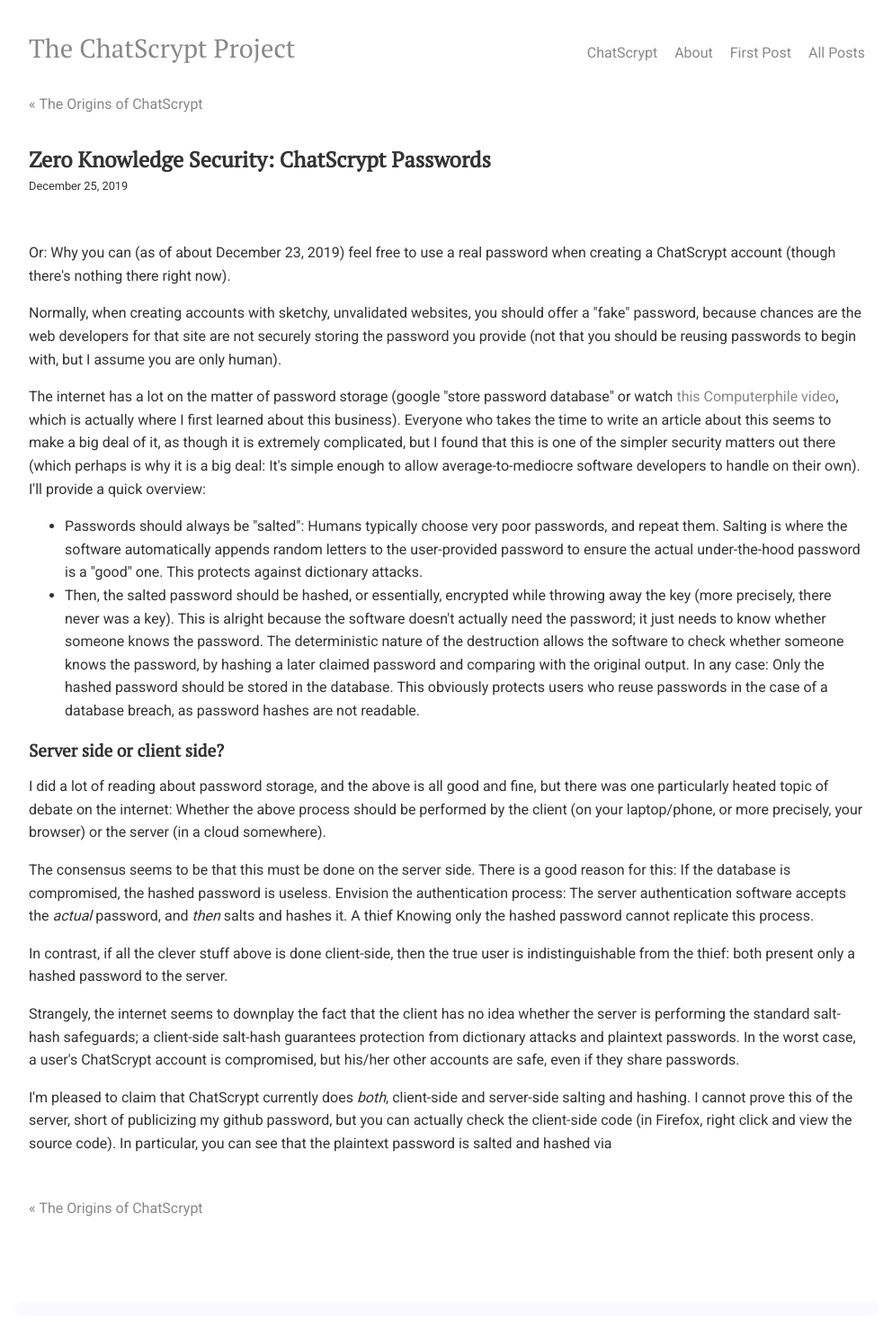
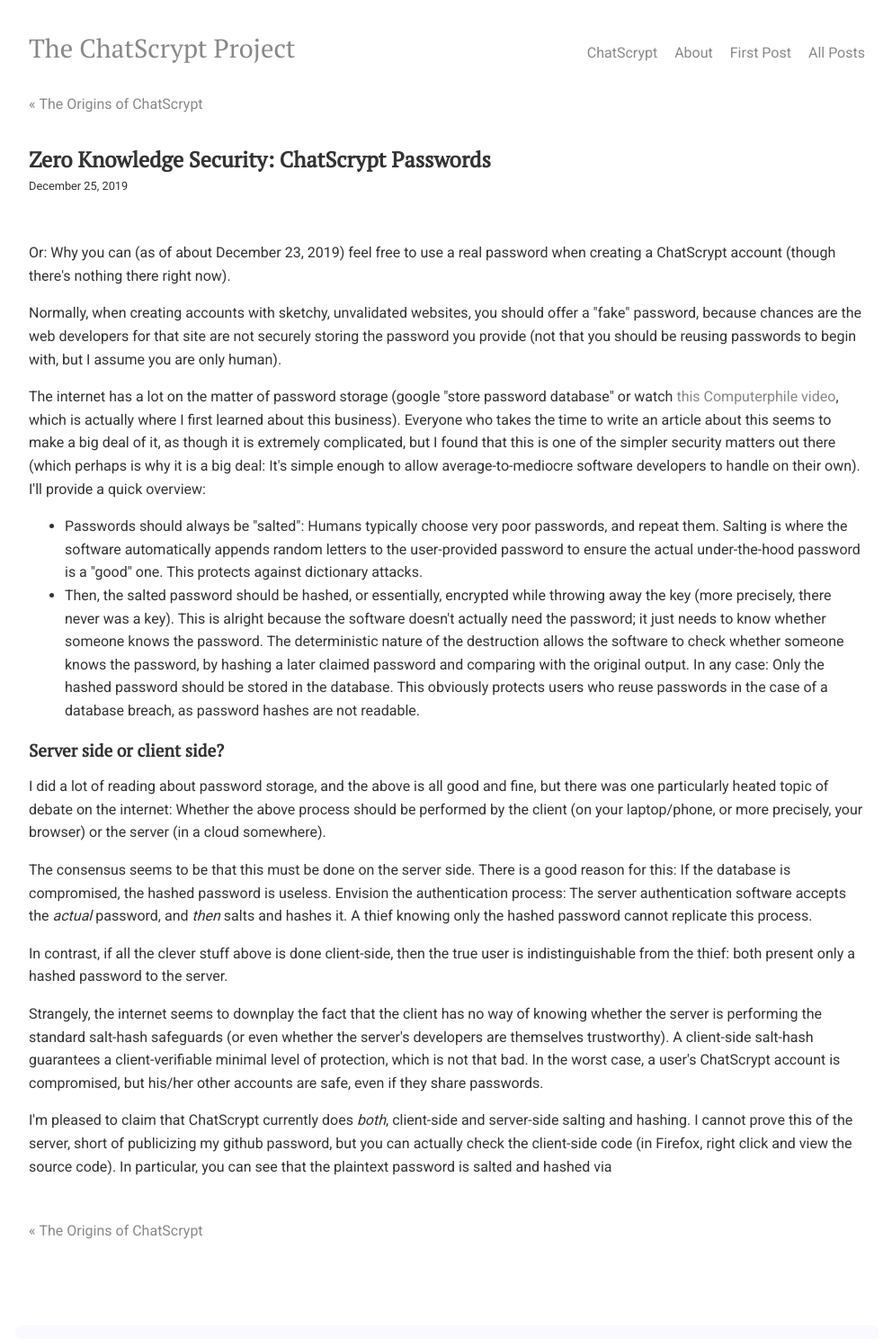
Before and after one commit to chatscrypt/chatscrypt.github.io, a Jekyll site: the page built from _posts/2019-12-25-zero-knowledge-security-chatscrypt-passwords.html, in a window 1280 px wide. Shown: the whole page at 90% size, without its empty margins (143-1135 px from the left). Built offline with Jekyll 4.4.1, drawn with Linux system fonts in a browser that asks for light colours; comment, search, counter and statistics services are not loaded; before the commit the page ends 1462 px from its top, so only the background shows below that.

Commit message:
Update 2019-12-25-zero-knowledge-security-chatscrypt-passwords.html

```diff
--- a/_posts/2019-12-25-zero-knowledge-security-chatscrypt-passwords.html
+++ b/_posts/2019-12-25-zero-knowledge-security-chatscrypt-passwords.html
@@ -21,11 +21,11 @@
 
 I did a lot of reading about password storage, and the above is all good and fine, but there was one particularly heated topic of debate on the internet: Whether the above process should be performed by the client (on your laptop/phone, or more precisely, your browser) or the server (in a cloud somewhere).
 
-<p> The consensus seems to be that this must be done on the server side. There is a good reason for this: If the database is compromised, the hashed password is useless. Envision the authentication process: The server authentication software accepts the <i>actual</i> password, and <i>then</i> salts and hashes it. A thief Knowing only the hashed password cannot replicate this process.
+<p> The consensus seems to be that this must be done on the server side. There is a good reason for this: If the database is compromised, the hashed password is useless. Envision the authentication process: The server authentication software accepts the <i>actual</i> password, and <i>then</i> salts and hashes it. A thief knowing only the hashed password cannot replicate this process.
 
 <p>In contrast, if all the clever stuff above is done client-side, then the true user is indistinguishable from the thief: both present only a hashed password to the server.
 
-<p>Strangely, the internet seems to downplay the fact that the client has no idea whether the server is performing the standard salt-hash safeguards; a client-side salt-hash guarantees protection from dictionary attacks and plaintext passwords. In the worst case, a user's ChatScrypt account is compromised, but his/her other accounts are safe, even if they share passwords.
+<p>Strangely, the internet seems to downplay the fact that the client has no way of knowing whether the server is performing the standard salt-hash safeguards (or even whether the server's developers are themselves trustworthy). A client-side salt-hash guarantees a client-verifiable minimal level of protection, which is not that bad. In the worst case, a user's ChatScrypt account is compromised, but his/her other accounts are safe, even if they share passwords.
 
 <p>I'm pleased to claim that ChatScrypt currently does <i>both</i>, client-side and server-side salting and hashing. I cannot prove this of the server, short of publicizing my github password, but you can actually check the client-side code (in Firefox, right click and view the source code). In particular, you can see that the plaintext password is salted and hashed via <a href="https://en.wikipedia.org/wiki/Bcrypt>Bcrypt</a> and so I (the server) never sees the users' plaintext passwords.
 
```
